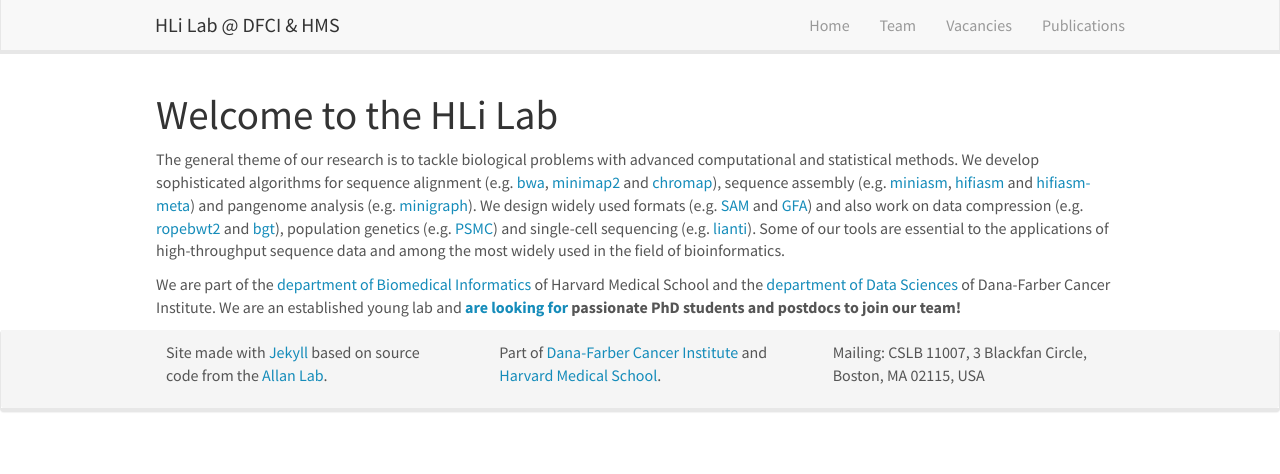
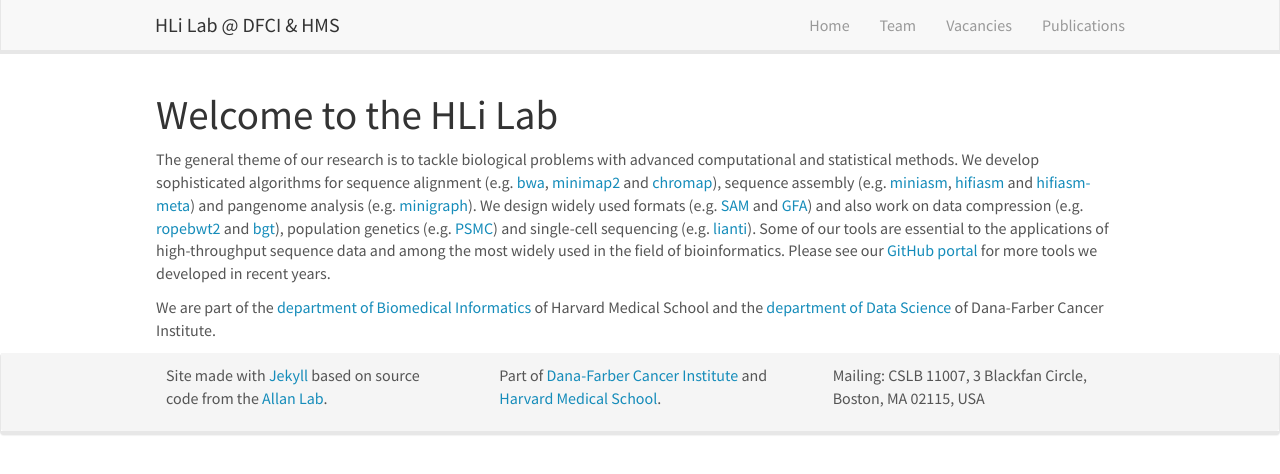
Before and after one commit to hlilab/hlilab.github.io, a Jekyll site: the page built from _pages/home.md, in a window 1280 px wide. Shown: the top 474 px of the page. Built offline with Jekyll 4.4.1, drawn with Linux system fonts in a browser that asks for light colours; nearby versions of some CDN libraries.

Commit message:
added the link to the github portal

```diff
--- a/_pages/home.md
+++ b/_pages/home.md
@@ -15,7 +15,8 @@ widely used formats (e.g. [SAM][sam] and [GFA][gfa]) and also work on data
 compression (e.g. [ropebwt2][rb2] and [bgt][bgt]), population genetics (e.g.
 [PSMC][psmc]) and single-cell sequencing (e.g. [lianti][lianti]). Some of our
 tools are essential to the applications of high-throughput sequence data and
-among the most widely used in the field of bioinformatics.
+among the most widely used in the field of bioinformatics. Please see our
+[GitHub portal][github] for more tools we developed in recent years.
 
 <!--
 In the past, we have analyzed single-cell sequence data to investigate mosaic
@@ -23,13 +24,15 @@ between cells. We are also interested in questions related to evolution, from
 species evolution over hundreds of millions of years, to human evolution in the
 past hundreds of thousands of years, all the way down to cell evolution in
 hundreds of cell cycles.
-For details, please see the [Research](research) page.
 -->
 
 We are part of the [department of Biomedical Informatics][dbmi] of Harvard
-Medical School and the [department of Data Sciences][ds] of Dana-Farber Cancer
-Institute. We are an established young lab and **[are looking for](vacancies)
+Medical School and the [department of Data Science][ds] of Dana-Farber Cancer
+Institute.
+<!--
+We are an established young lab and **[are looking for](vacancies)
 passionate PhD students and postdocs to join our team!**
+-->
 
 [dbmi]: http://dbmi.hms.harvard.edu
 [ds]: http://ds.dfci.harvard.edu
@@ -46,3 +49,4 @@ passionate PhD students and postdocs to join our team!**
 [sam]: https://en.wikipedia.org/wiki/SAM_(file_format)
 [gfa]: http://gfa-spec.github.io/GFA-spec/GFA1.html
 [psmc]: https://github.com/lh3/psmc
+[github]: https://github.com/hlilab
```
